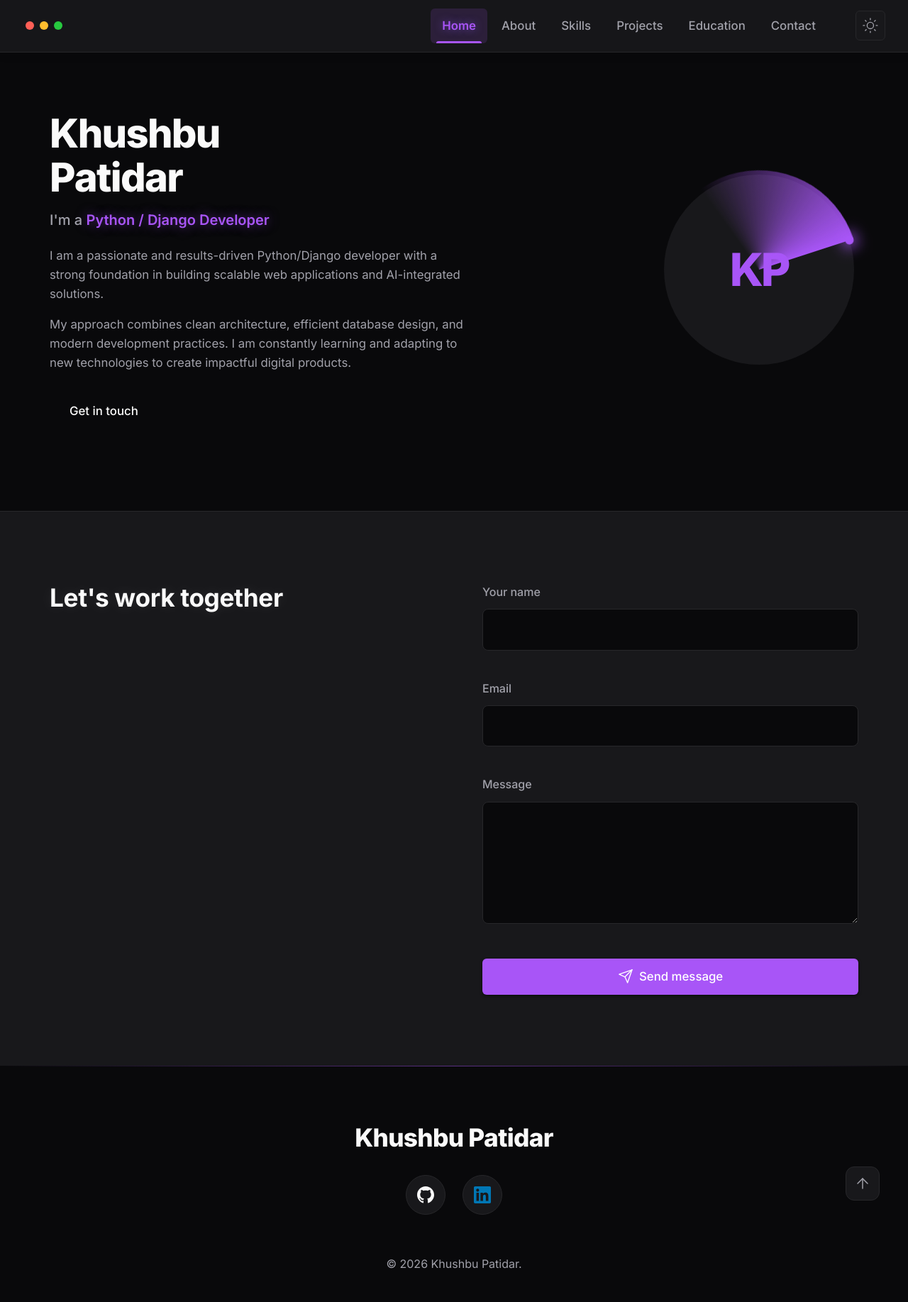
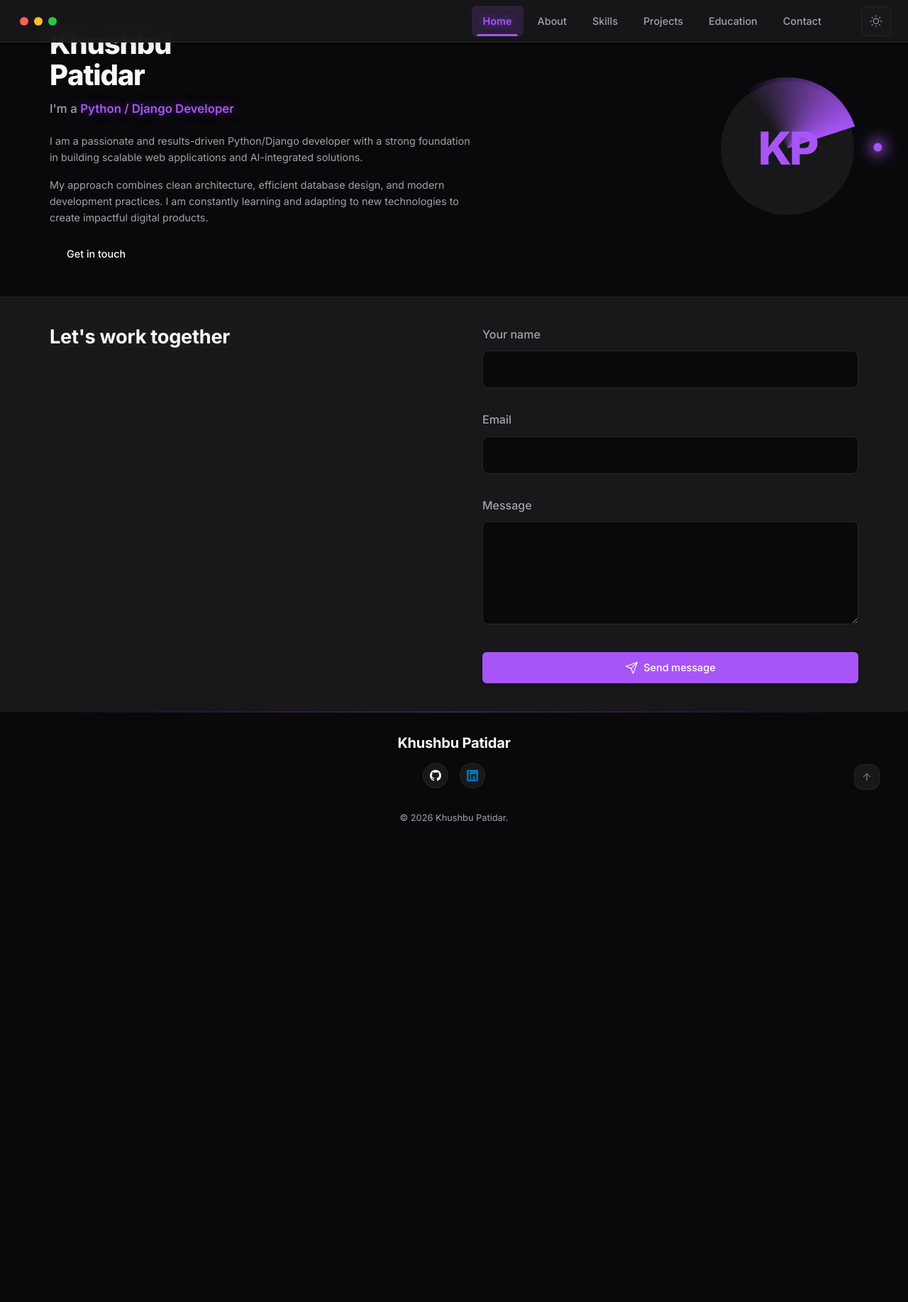
Before and after one commit to khushii-patidar/khushbu-portfolio, a Django app: page / in a window 1280 px wide. Shown: the whole page at 71% size. After the commit the page ends 1158 px from the top, so only its background shows below. Run offline with Django 4.2, Linux system fonts and the light colour scheme; data comes from the database, SQL or seed files in the repository; data that the repository does not hold is empty.

Commit message:
Massive global UI shrink as requested

```diff
--- a/portfolio/static/css/style.css
+++ b/portfolio/static/css/style.css
@@ -71,8 +71,8 @@ body {
   background: var(--bg);
   color: var(--ink);
   font-family: var(--font-body);
-  font-size: 1.05rem;
-  line-height: 1.7;
+  font-size: 0.85rem;
+  line-height: 1.6;
   -webkit-font-smoothing: antialiased;
   overflow-x: hidden;
   transition: background-color 0.3s ease, color 0.3s ease;
@@ -104,7 +104,7 @@ button { cursor: pointer; }
   display: inline-flex; align-items: center; justify-content: center; gap: 0.5em;
   padding: 0.8em 1.6em; border-radius: 6px; border: 1px solid var(--line);
   background: var(--surface); color: var(--ink);
-  font-weight: 500; font-size: 1.05rem; text-decoration: none; line-height: 1;
+  font-weight: 500; font-size: 0.9rem; text-decoration: none; line-height: 1;
   box-shadow: 0 2px 4px var(--shadow);
   transition: all 0.2s ease;
 }
@@ -139,7 +139,7 @@ button { cursor: pointer; }
 .nav {
   position: fixed; z-index: 100; top: 0; left: 0; right: 0;
   display: flex; align-items: center; justify-content: space-between; gap: 16px;
-  padding: 12px 32px;
+  padding: 8px 24px;
   background: color-mix(in srgb, var(--bg-tint) 95%, transparent);
   -webkit-backdrop-filter: blur(12px); backdrop-filter: blur(12px);
   border-bottom: 1px solid var(--line);
@@ -160,7 +160,7 @@ button { cursor: pointer; }
 .nav__links { display: flex; gap: 4px; margin-left: auto; margin-right: 24px; }
 .nav__links a {
   padding: 10px 16px; border-radius: 6px; text-decoration: none;
-  font-weight: 500; font-size: 1.05rem; color: var(--muted);
+  font-weight: 500; font-size: 0.9rem; color: var(--muted);
   transition: all 0.2s ease;
   position: relative;
 }
@@ -194,13 +194,13 @@ button { cursor: pointer; }
 }
 
 /* ---------- Sections ---------- */
-.section { padding: 100px 0; }
+.section { padding: 40px 0; }
 .section--tint { background: var(--bg-tint); border-block: 1px solid var(--line); }
-.section__head { margin-bottom: 56px; max-width: 600px; }
-.section__title { font-size: 2.2rem; font-weight: 700; margin-bottom: 16px; }
-.section__lead { color: var(--muted); font-size: 1.15rem; line-height: 1.6; }
+.section__head { margin-bottom: 32px; max-width: 600px; }
+.section__title { font-size: 1.7rem; font-weight: 700; margin-bottom: 12px; }
+.section__lead { color: var(--muted); font-size: 0.95rem; line-height: 1.6; }
 
-.panel { background: var(--surface); border: 1px solid var(--line); border-radius: var(--r-lg); padding: 36px; box-shadow: 0 8px 24px var(--shadow); }
+.panel { background: var(--surface); border: 1px solid var(--line); border-radius: var(--r-lg); padding: 16px; box-shadow: 0 8px 24px var(--shadow); }
 
 /* ---------- Reveal ---------- */
 .js [data-reveal] { opacity: 0; transition: opacity 0.8s ease, transform 0.8s ease; transition-delay: var(--d, 0ms); }
@@ -214,27 +214,27 @@ button { cursor: pointer; }
 
 /* ---------- Hero ---------- */
 /* /* ---------- Hero ---------- */
-.hero { min-height: calc(100vh - 80px); display: flex; align-items: center; padding: 100px 0 60px; }
-.hero__grid { display: grid; grid-template-columns: 1.2fr 1fr; gap: 40px; align-items: center; }
+.hero { min-height: auto; display: flex; align-items: center; padding: 40px 0; }
+.hero__grid { display: grid; grid-template-columns: 1.2fr 1fr; gap: 24px; align-items: center; }
 .hero__copy { display: flex; flex-direction: column; align-items: flex-start; }
 .hero__copy .pill { margin-bottom: 20px; display: inline-flex; }
 
-.hero__name { font-size: clamp(2.5rem, 5vw, 3.5rem); font-weight: 800; line-height: 1.1; letter-spacing: -0.03em; margin-bottom: 12px; }
+.hero__name { font-size: clamp(2rem, 4vw, 2.5rem); font-weight: 800; line-height: 1.1; letter-spacing: -0.03em; margin-bottom: 12px; }
 .name-line { display: block; }
 .name-line span { display: inline-block; white-space: pre; transition: all 0.2s; }
 .name-line span:hover { color: var(--primary); text-shadow: 0 0 16px rgba(168,85,247,0.6); }
 
-.hero__role { font-size: 1.25rem; font-weight: 500; color: var(--muted); margin-bottom: 20px; min-height: 1.5em; }
+.hero__role { font-size: 1.05rem; font-weight: 500; color: var(--muted); margin-bottom: 20px; min-height: 1.5em; }
 .typed { color: var(--primary); font-weight: 600; text-shadow: 0 0 16px rgba(168,85,247,0.5); }
 .caret { display: inline-block; width: 2px; height: 1em; margin-left: 2px; background: var(--primary); vertical-align: -0.1em; animation: blink 1s steps(2) infinite; }
 @keyframes blink { 50% { opacity: 0; } }
-.hero__about { color: var(--muted); font-size: 1.05rem; line-height: 1.6; margin-bottom: 32px; max-width: 600px; }
+.hero__about { color: var(--muted); font-size: 0.9rem; line-height: 1.6; margin-bottom: 20px; max-width: 600px; }
 .hero__about p:last-child { margin-bottom: 0; }
 
 /* Portrait */
 .hero__visual { display: flex; justify-content: flex-end; }
 .portrait {
-  position: relative; width: 280px; height: 280px;
+  position: relative; width: 200px; height: 200px;
   border-radius: 50%; padding: 6px;
   z-index: 1; flex-shrink: 0;
   transition: transform 0.4s cubic-bezier(0.16, 1, 0.3, 1);
@@ -386,16 +386,16 @@ button { cursor: pointer; }
   background: rgba(168, 85, 247, 0.1); font-size: 0.9rem; font-weight: 600;
   color: var(--primary); border: 1px solid rgba(168, 85, 247, 0.3);
 }
-.timeline__desc { margin-top: 16px; color: var(--muted); font-size: 1.05rem; line-height: 1.6; }
-.timeline__points { margin-top: 16px; display: grid; gap: 10px; color: var(--muted); font-size: 1.05rem; }
+.timeline__desc { margin-top: 16px; color: var(--muted); font-size: 0.9rem; line-height: 1.6; }
+.timeline__points { margin-top: 16px; display: grid; gap: 10px; color: var(--muted); font-size: 0.9rem; }
 .timeline__points li { position: relative; padding-left: 18px; }
 .timeline__points li::before { content: ""; position: absolute; left: 0; top: 0.6em; width: 6px; height: 2px; background: var(--muted); }
 
 /* ---------- Contact ---------- */
-.contact { background: var(--surface); padding: 100px 0; border-top: 1px solid var(--line); }
+.contact { background: var(--surface); padding: 40px 0; border-top: 1px solid var(--line); }
 .contact__grid { display: grid; grid-template-columns: 1fr 1fr; gap: 80px; align-items: start; }
 .contact__intro .section__title { margin-bottom: 20px; text-shadow: 0 0 20px rgba(255,255,255,0.1); }
-.contact__intro > p { color: var(--muted); margin-bottom: 40px; font-size: 1.15rem; }
+.contact__intro > p { color: var(--muted); margin-bottom: 40px; font-size: 0.95rem; }
 .contact__links { display: grid; gap: 16px; }
 .contact__links li { display: flex; align-items: center; gap: 16px; }
 .contact-link {
@@ -430,14 +430,14 @@ a.contact-link:hover .contact-link__icon { color: var(--primary); text-shadow: 0
   background: var(--primary-soft); box-shadow: 0 4px 16px rgba(168, 85, 247, 0.2);
 }
 
-.form { display: grid; gap: 24px; }
+.form { display: grid; gap: 16px; }
 .form__hp { position: absolute; left: -9999px; }
 .field label { display: block; font-weight: 500; margin-bottom: 10px; font-size: 1rem; color: var(--muted); transition: color 0.2s; }
 .field:focus-within label { color: var(--primary); text-shadow: 0 0 8px rgba(168, 85, 247, 0.4); }
 .field input, .field textarea {
   width: 100%; padding: 14px 16px; border: 1px solid var(--line); border-radius: 8px;
   background: var(--bg); color: var(--ink);
-  transition: all 0.3s ease; font-size: 1.05rem;
+  transition: all 0.3s ease; font-size: 0.9rem;
 }
 .field input:hover, .field textarea:hover { border-color: rgba(168, 85, 247, 0.4); }
 .field input:focus, .field textarea:focus {
@@ -450,20 +450,20 @@ a.contact-link:hover .contact-link__icon { color: var(--primary); text-shadow: 0
 @media (max-width: 860px) { .contact__grid { grid-template-columns: 1fr; } }
 
 /* ---------- Footer ---------- */
-.footer { padding: 80px 0 40px; background: var(--bg); position: relative; }
+.footer { padding: 32px 0 24px; background: var(--bg); position: relative; }
 .footer::before { content: ""; position: absolute; top: 0; left: 0; right: 0; height: 1px; background: linear-gradient(90deg, transparent, var(--primary), transparent); opacity: 0.5; }
 
-.footer__inner { display: flex; flex-direction: column; align-items: center; text-align: center; gap: 32px; }
+.footer__inner { display: flex; flex-direction: column; align-items: center; text-align: center; gap: 16px; }
 
-.footer__brand h3 { font-size: 2.2rem; font-weight: 800; color: var(--ink); margin: 0; letter-spacing: -0.02em; }
+.footer__brand h3 { font-size: 1.25rem; font-weight: 700; color: var(--ink); margin: 0;; }
 
-.footer__socials { display: flex; align-items: center; justify-content: center; gap: 24px; }
+.footer__socials { display: flex; align-items: center; justify-content: center; gap: 16px; }
 .social-btn {
-  display: grid; place-items: center; width: 56px; height: 56px; border-radius: 50%;
+  display: grid; place-items: center; width: 36px; height: 36px; border-radius: 50%;
   background: var(--surface); border: 1px solid var(--line);
   transition: all 0.3s cubic-bezier(0.16, 1, 0.3, 1);
 }
-.social-btn .icon { width: 24px; height: 24px; fill: currentColor; stroke: none; }
+.social-btn .icon { width: 16px; height: 16px; fill: currentColor; stroke: none; }
 
 .social-github { color: var(--ink); }
 .social-github:hover { background: var(--ink); color: var(--bg); border-color: var(--ink); box-shadow: 0 4px 20px var(--shadow); transform: translateY(-6px); }
@@ -474,17 +474,17 @@ a.contact-link:hover .contact-link__icon { color: var(--primary); text-shadow: 0
 .social-whatsapp { color: #25d366; }
 .social-whatsapp:hover { background: #25d366; color: #ffffff; border-color: #25d366; box-shadow: 0 4px 20px rgba(37, 211, 102, 0.5); transform: translateY(-6px); }
 
-.footer__bottom { margin-top: 24px; color: var(--muted); font-size: 1rem; }
+.footer__bottom { margin-top: 16px; color: var(--muted); font-size: 0.8rem; }
 .footer__bottom p { margin: 0; }
 
 .footer__top {
   position: absolute; right: 40px; top: 50%; transform: translateY(-50%);
-  display: grid; place-items: center; width: 48px; height: 48px; border-radius: 12px;
+  display: grid; place-items: center; width: 36px; height: 36px; border-radius: 12px;
   border: 1px solid var(--line); background: var(--surface); color: var(--muted);
   transition: all 0.3s ease;
 }
 .footer__top:hover { color: var(--primary); border-color: var(--primary); box-shadow: 0 0 16px rgba(168, 85, 247, 0.3); transform: translateY(calc(-50% - 6px)); }
-.footer__top .icon { width: 24px; height: 24px; fill: none; stroke: currentColor; }
+.footer__top .icon { width: 16px; height: 16px; fill: none; stroke: currentColor; }
 
 @media (max-width: 768px) {
   .footer__top { display: none; }
--- a/portfolio/templates/portfolio/index.html
+++ b/portfolio/templates/portfolio/index.html
@@ -23,7 +23,7 @@
       } catch (e) {}
     })();
   </script>
-  <link rel="stylesheet" href="{% static 'css/style.css' %}?v=2.1">
+  <link rel="stylesheet" href="{% static 'css/style.css' %}?v=2.2">
 </head>
 <body>
 
```
Also changed, not shown: other parts of portfolio/static/css/style.css (+20 -20 lines).
